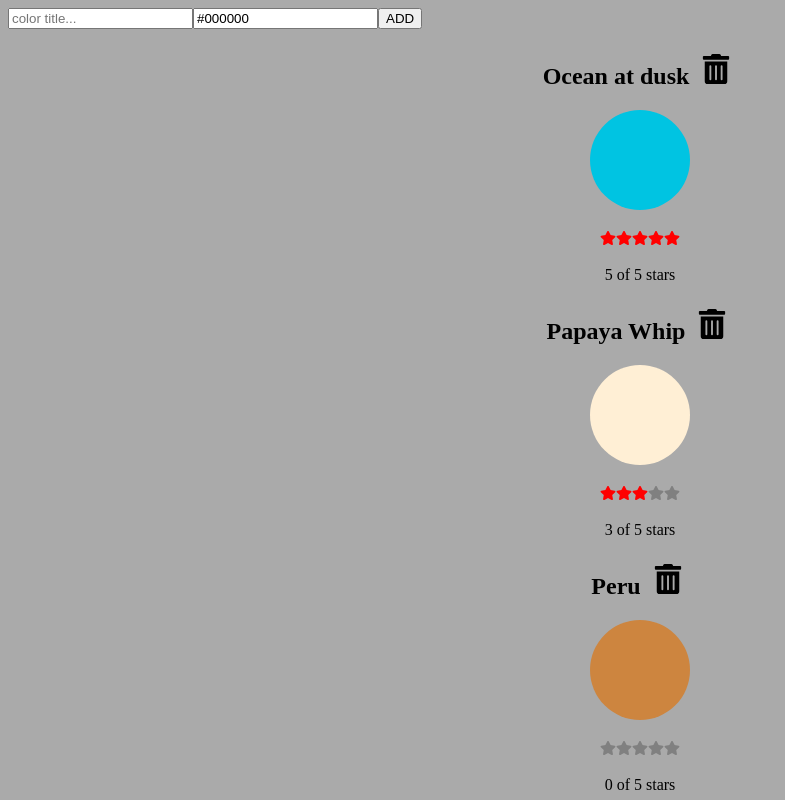
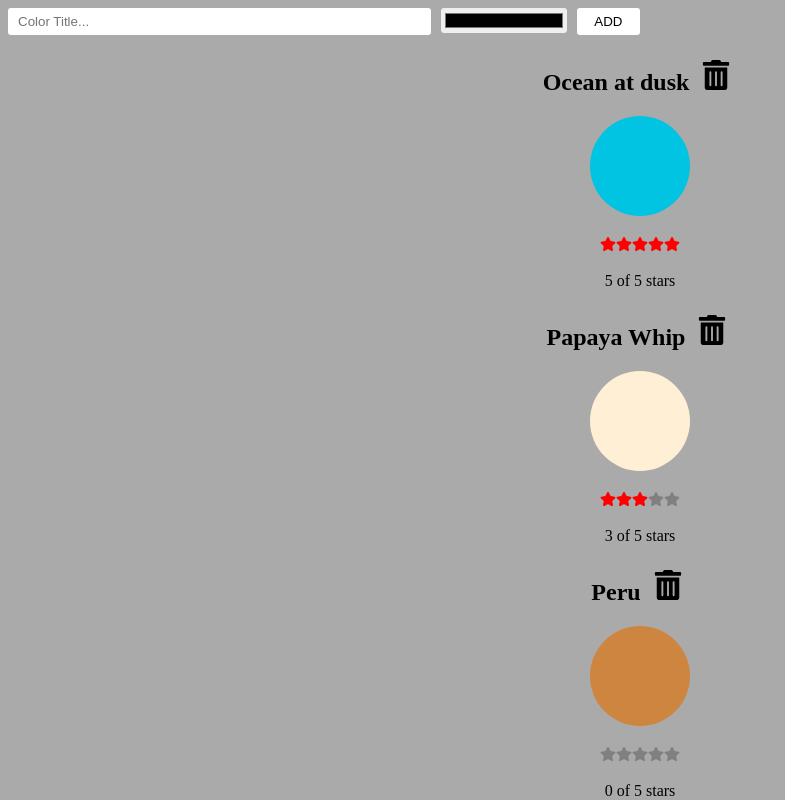
Before and after one commit to DMawi17/Color-Organizer, a React (Create React App) app: page / in a window 1280 px wide. Shown: the top 800 px of the page, without its empty margins (0-785 px from the left). Built offline with nearby package versions, Linux system fonts and the light colour scheme.

Commit message:
Update form style and [AddColorForm] component changed from custom hook to uncontroled conponent.

```diff
--- a/src/App.css
+++ b/src/App.css
@@ -1,3 +1,34 @@
 :root {
     background: #aaa;
 }
+
+.form {
+    display: flex;
+    justify-content: space-between;
+    gap: 3;
+    width: 50%;
+}
+
+#txtInput {
+    height: 25px;
+    width: 65%;
+    border-radius: 3px;
+    border: none;
+    padding-left: 10px;
+}
+
+#hexInput {
+    height: 25px;
+    width: 20%;
+    border-radius: 3px;
+    border: none;
+}
+
+.btn {
+    height: 27px;
+    width: 10%;
+
+    border-radius: 3px;
+    border: none;
+    background-color: #fff;
+}
--- a/src/Component/AddColorForm.js
+++ b/src/Component/AddColorForm.js
@@ -1,4 +1,17 @@
-/* Uncontrolled Component
+/*
+
+   _   _ _   _  ____ ___  _   _ _____ ____   ___  _     _     _____ ____
+  | | | | \ | |/ ___/ _ \| \ | |_   _|  _ \ / _ \| |   | |   | ____|  _ \
+  | | | |  \| | |  | | | |  \| | | | | |_) | | | | |   | |   |  _| | | | |
+  | |_| | |\  | |__| |_| | |\  | | | |  _ <| |_| | |___| |___| |___| |_| |
+   \___/|_|_\_|\____\___/|_|_\_| |_| |_|_\_\\___/|_____|_____|_____|____/
+   / ___/ _ \|  \/  |  _ \ / _ \| \ | | ____| \ | |_   _|
+  | |  | | | | |\/| | |_) | | | |  \| |  _| |  \| | | |
+  | |__| |_| | |  | |  __/| |_| | |\  | |___| |\  | | |
+   \____\___/|_|  |_|_|    \___/|_| \_|_____|_| \_| |_|
+
+
+*/
 
 import { useRef } from "react";
 
@@ -10,91 +23,114 @@ const AddColorForm = ({ onNewColor = (f) => f }) => {
         e.preventDefault();
         const title = textTitle.current.value;
         const color = hexColor.current.value;
-      onNewColor(title, color);
-      // Mutating the value attr of DOM nodes. This is imperative code.
-        textTitle.current.value = ""; // it makes the this component to be -
+        onNewColor(title, color);
+        // Mutating the value attr of DOM nodes. This is imperative code.
+        textTitle.current.value = "";
         hexColor.current.value = "";
     };
 
     return (
-        <form onSubmit={submit}>
+        <form className="form" onSubmit={submit}>
             <input
+                id="txtInput"
                 ref={textTitle}
                 type="text"
-                placeholder="color title..."
+                placeholder="Color Title..."
                 required
             />
-            <input ref={hexColor} type="color" required />
-            <button>Add</button>
-        </form>
-    );
-};
-
-export default AddColorForm; */
-
-/* Controlled Component
-
-import { useState } from "react";
-
-const AddColorForm = ({ onNewColor = (f) => f }) => {
-    const [title, setTitle] = useState("");
-    const [color, setColor] = useState("#000000");
-
-    const submit = (e) => {
-        e.preventDefault();
-        onNewColor(title, color);
-        setTitle("");
-        setColor("");
-    };
-    return (
-        <form onSubmit={submit}>
-            <input
-                value={title}
-                onChange={(event) => setTitle(event.target.value)}
-                type="text"
-                placeholder="color title..."
-                required
-            />
-            <input
-                value={color}
-                onChange={(event) => setColor(event.target.value)}
-                type="text"
-                required
-            />
-            <button>ADD</button>
-        </form>
-    );
-};
-
-export default AddColorForm; */
-
-//.. Custom-Hook
-
-import { useInput } from "./custom-hook";
-
-const AddColorForm = ({ onNewColor = (f) => f }) => {
-    const [titleProps, resetTitle] = useInput("");
-    const [colorProps, resetColor] = useInput("#000000");
-
-    const submit = (e) => {
-        e.preventDefault();
-        onNewColor(titleProps.value, colorProps.value);
-        resetTitle();
-        resetColor();
-    };
-
-    return (
-        <form onSubmit={submit}>
-            <input
-                {...titleProps}
-                type="text"
-                placeholder="color title..."
-                required
-            />
-            <input {...colorProps} type="text" required />
-            <button>ADD</button>
+            <input id="hexInput" ref={hexColor} type="color" required />
+            <button className="btn">ADD</button>
         </form>
     );
 };
 
 export default AddColorForm;
+
+/*
+
+    ____ ___  _   _ _____ ____   ___  _     _     _____ ____
+   / ___/ _ \| \ | |_   _|  _ \ / _ \| |   | |   | ____|  _ \
+  | |  | | | |  \| | | | | |_) | | | | |   | |   |  _| | | | |
+  | |__| |_| | |\  | | | |  _ <| |_| | |___| |___| |___| |_| |
+   \____\___/|_| \_| |_|_|_|_\_\\___/|_____|_____|_____|____/
+   / ___/ _ \|  \/  |  _ \ / _ \| \ | | ____| \ | |_   _|
+  | |  | | | | |\/| | |_) | | | |  \| |  _| |  \| | | |
+  | |__| |_| | |  | |  __/| |_| | |\  | |___| |\  | | |
+   \____\___/|_|  |_|_|    \___/|_| \_|_____|_| \_| |_|
+
+
+*/
+
+// import { useState } from "react";
+
+// const AddColorForm = ({ onNewColor = (f) => f }) => {
+//     const [title, setTitle] = useState("");
+//     const [color, setColor] = useState("#000000");
+
+//     const submit = (e) => {
+//         e.preventDefault();
+//         onNewColor(title, color);
+//         setTitle("");
+//         setColor("");
+//     };
+//     return (
+//         <form onSubmit={submit}>
+//             <input
+//                 value={title}
+//                 onChange={(event) => setTitle(event.target.value)}
+//                 type="text"
+//                 placeholder="color title..."
+//                 required
+//             />
+//             <input
+//                 value={color}
+//                 onChange={(event) => setColor(event.target.value)}
+//                 type="text"
+//                 required
+//             />
+//             <button>ADD</button>
+//         </form>
+//     );
+// };
+
+// export default AddColorForm;
+
+/*
+
+    ____ _   _ ____ _____ ___  __  __       _   _  ___   ___  _  __
+   / ___| | | / ___|_   _/ _ \|  \/  |     | | | |/ _ \ / _ \| |/ /
+  | |   | | | \___ \ | || | | | |\/| |_____| |_| | | | | | | | ' /
+  | |___| |_| |___) || || |_| | |  | |_____|  _  | |_| | |_| | . \
+   \____|\___/|____/ |_| \___/|_|  |_|     |_| |_|\___/ \___/|_|\_\
+
+
+*/
+
+// import { useInput } from "./custom-hook";
+
+// const AddColorForm = ({ onNewColor = (f) => f }) => {
+//     const [titleProps, resetTitle] = useInput("");
+//     const [colorProps, resetColor] = useInput("#000000");
+
+//     const submit = (e) => {
+//         e.preventDefault();
+//         onNewColor(titleProps.value, colorProps.value);
+//         resetTitle();
+//         resetColor();
+//     };
+
+//     return (
+//         <form onSubmit={submit}>
+//             <input
+//                 {...titleProps}
+//                 type="text"
+//                 placeholder="color title..."
+//                 required
+//             />
+//             <input {...colorProps} type="text" required />
+//             <button>ADD</button>
+//         </form>
+//     );
+// };
+
+// export default AddColorForm;
```
Also changed, not shown: 2 other files (tests, documents, lock files or other folders).
